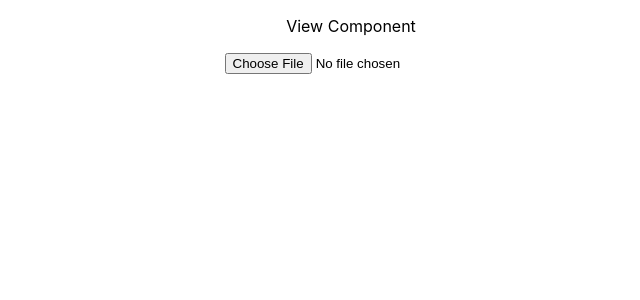
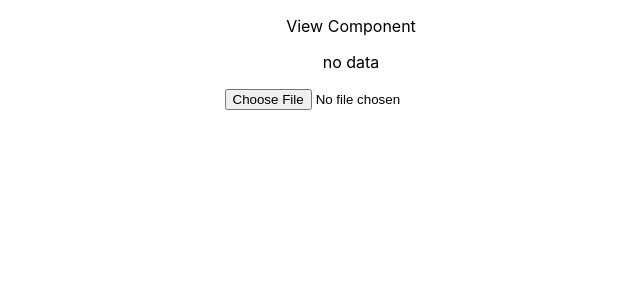
Before and after one commit to taichimurakami-github/chart-viewer-on-browser, a React (Create React App) app: page / in a window 1280 px wide. Shown: the top 300 px of the page, without its empty margins (289-929 px from the left). Built offline with nearby package versions, Linux system fonts and the light colour scheme.

Commit message:
reducerの変更検知を確認

```diff
--- a/src/App.tsx
+++ b/src/App.tsx
@@ -1,16 +1,8 @@
 import "./App.css";
 import { View } from "./components/View";
-import { useSelector } from "react-redux";
 import { InputFile } from "./components/InputFile";
-import { StoreState } from "./types/store";
-import { useEffect } from "react";
 
 function App(props: any) {
-  const resultData = useSelector(
-    (state: StoreState) => state.result?.axisNames
-  );
-
-  console.log(resultData);
   return (
     <div className="App">
       <View />
--- a/src/components/View.tsx
+++ b/src/components/View.tsx
@@ -1,7 +1,14 @@
+import { useSelector } from "react-redux";
+import { StoreState } from "../types/store";
+
 export const View = () => {
+  const result = useSelector((arg: { state: StoreState }) => arg.state.result);
+  console.log(result);
+
   return (
     <>
       <p>View Component</p>
+      {result ? <p>loaded</p> : <p>no data</p>}
     </>
   );
 };
--- a/src/store/reducer.ts
+++ b/src/store/reducer.ts
@@ -8,7 +8,7 @@ export const initialState: StoreState = {
 export const reducer = (state = initialState, action: AnyAction) => {
   switch (action.type) {
     case "LOAD":
-      return { ...state, resultData: action.data };
+      return { ...state, result: action.result };
 
     default:
       return state;
```
